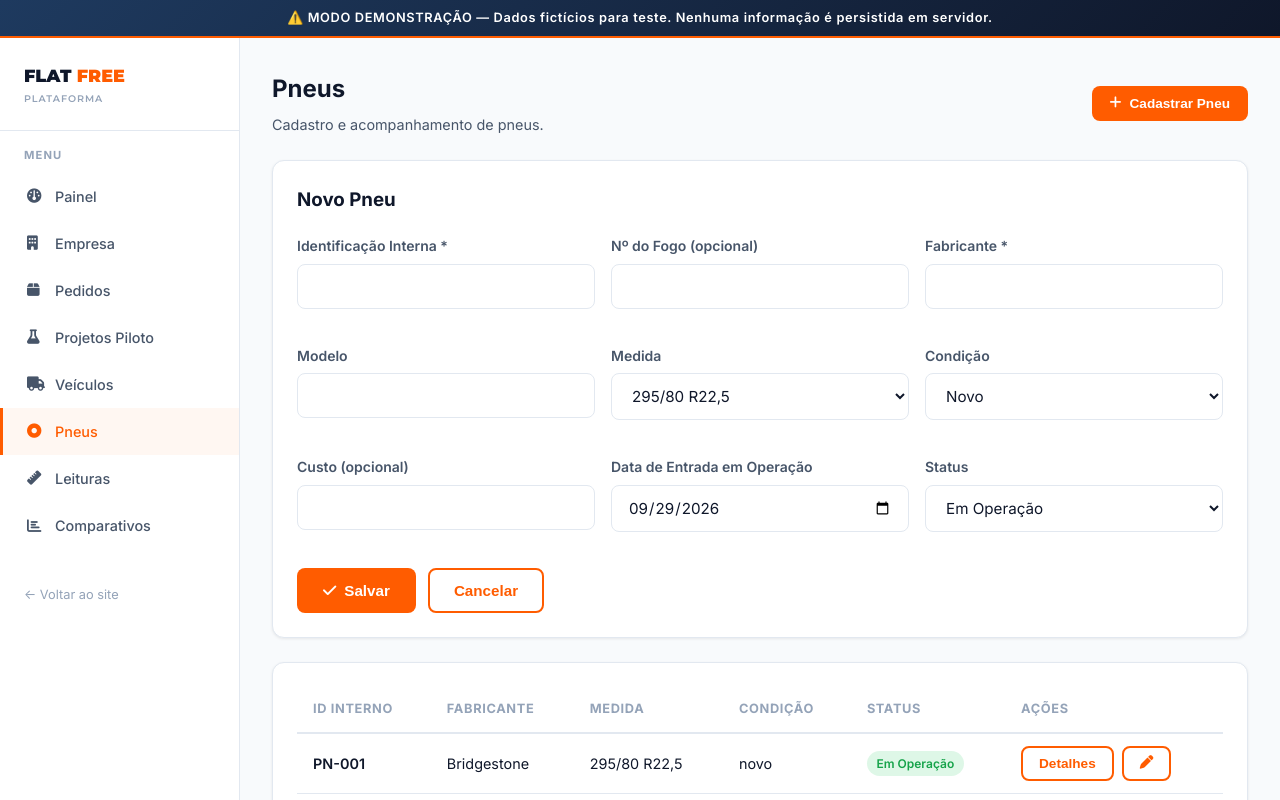
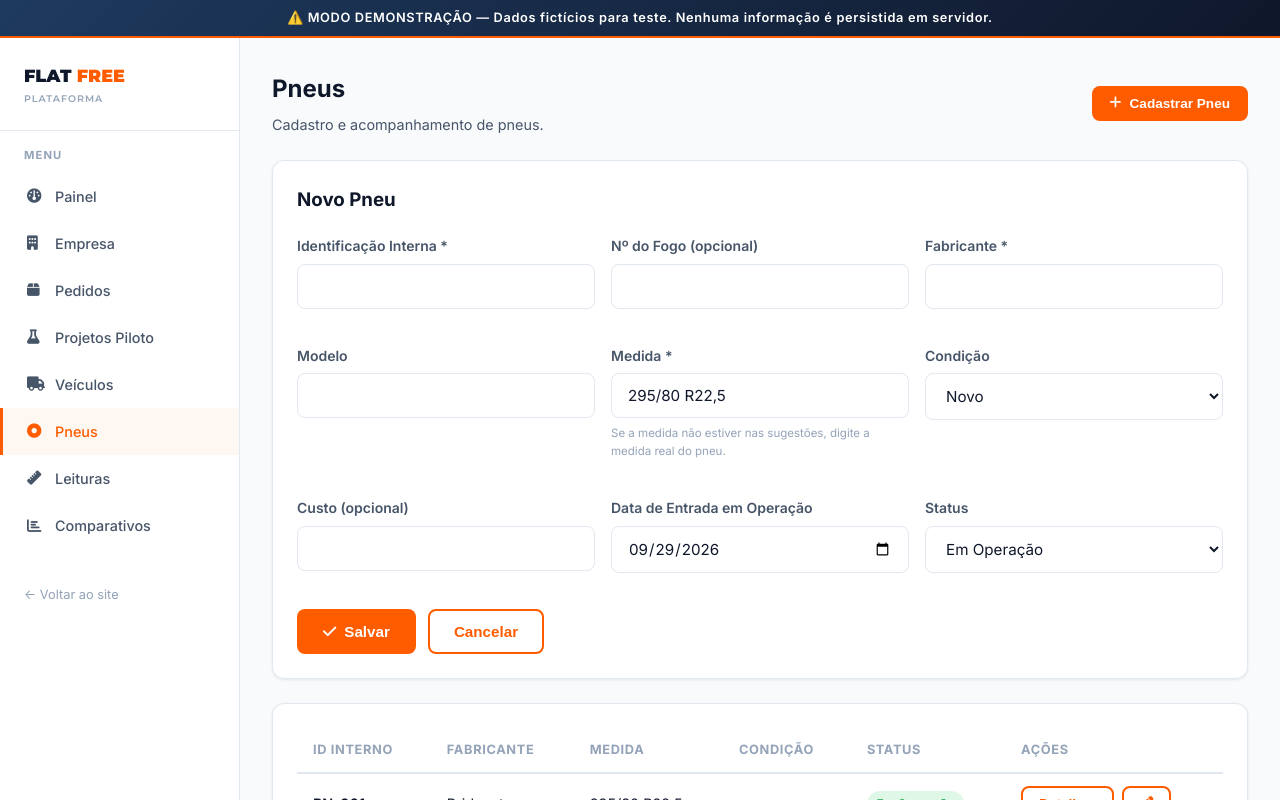
Before and after one commit to vicgouveia-cloud/flat-free-brasil, a Next.js app: page /app/pneus in a window 1280 px wide. Both pictures are taken after a click on the button "Cadastrar Pneu". Shown: the top 800 px of the page. Built offline with nearby package versions, Linux system fonts and the light colour scheme.

Commit message:
fix(tires): use full dosage catalog for measures

```diff
--- a/app/app/pneus/page.tsx
+++ b/app/app/pneus/page.tsx
@@ -5,7 +5,7 @@ import {
   getReadings, getPositionHistory, getVehicles, uuid
 } from '@/lib/storage'
 import type { Tire, TireCondition, TireStatus, FlatFreeApplication, TirePositionHistory } from '@/lib/types'
-import { DOSAGE_TABLE, getDosageOz } from '@/lib/dosage'
+import { DOSAGE_CATALOG, findCatalogEntry, getDosageOz, normalizeMeasure } from '@/lib/dosage'
 
 const EMPTY_TIRE: Omit<Tire, 'id'> = {
   companyId: 'demo-company-1',
@@ -89,12 +89,17 @@ export default function PneusPage() {
   }
 
   function handleSave() {
-    if (!form.identificacaoInterna || !form.fabricante) return
+    if (!form.identificacaoInterna || !form.fabricante || !form.medida.trim()) return
+
+    const catalogEntry = findCatalogEntry(form.medida)
+    const medida = catalogEntry?.canonicalMeasure || normalizeMeasure(form.medida)
+    const normalizedForm = { ...form, medida }
+
     let updated: Tire[]
     if (editing) {
-      updated = tires.map(t => t.id === editing.id ? { ...editing, ...form } : t)
+      updated = tires.map(t => t.id === editing.id ? { ...editing, ...normalizedForm } : t)
     } else {
-      updated = [...tires, { id: uuid(), ...form }]
+      updated = [...tires, { id: uuid(), ...normalizedForm }]
     }
     saveTires(updated)
     setTires(updated)
@@ -185,11 +190,24 @@ export default function PneusPage() {
               <input type="text" className="form-control" value={form.modelo} onChange={e => setForm(p => ({ ...p, modelo: e.target.value }))} />
             </div>
             <div className="form-group">
-              <label className="form-label">Medida</label>
-              <select className="form-control" value={form.medida} onChange={e => setForm(p => ({ ...p, medida: e.target.value }))}>
-                {DOSAGE_TABLE.map(d => <option key={d.measure} value={d.measure}>{d.measure}</option>)}
-                <option value="outro">Outra medida</option>
-              </select>
+              <label className="form-label">Medida *</label>
+              <input
+                type="text"
+                className="form-control"
+                list="tire-measures"
+                required
+                value={form.medida}
+                onChange={e => setForm(p => ({ ...p, medida: e.target.value }))}
+                placeholder="Ex.: 295/80 R22,5"
+              />
+              <datalist id="tire-measures">
+                {DOSAGE_CATALOG.map(entry => (
+                  <option key={entry.canonicalMeasure} value={entry.canonicalMeasure} />
+                ))}
+              </datalist>
+              <span style={{ display: 'block', marginTop: '0.35rem', fontSize: '0.72rem', color: 'var(--text-muted)' }}>
+                Se a medida não estiver nas sugestões, digite a medida real do pneu.
+              </span>
             </div>
             <div className="form-group">
               <label className="form-label">Condição</label>
```
